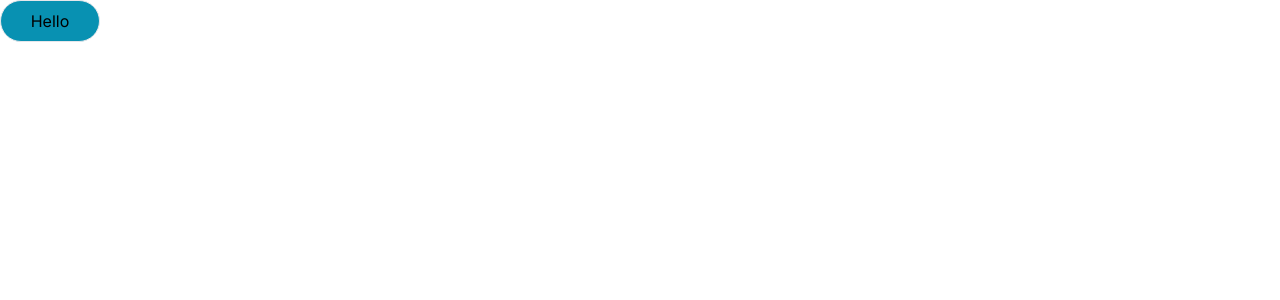
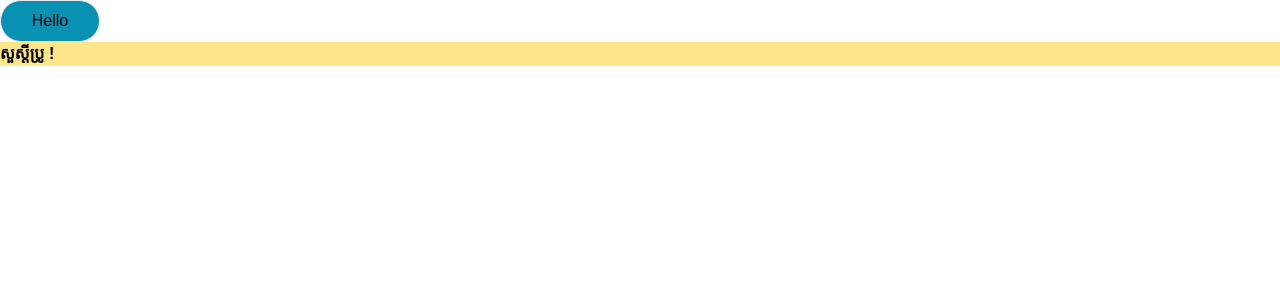
Before and after one commit to thon1525/KruApp-project, a Next.js app in the folder kru-app/: page / in a window 1280 px wide. Shown: the top 300 px of the page. Built offline with nearby package versions, Linux system fonts and the light colour scheme.

Commit message:
add this homepage

```diff
--- a/kru-app/src/app/globals.css
+++ b/kru-app/src/app/globals.css
@@ -1,3 +1,7 @@
 @tailwind base;
 @tailwind components;
 @tailwind utilities;
+
+*{
+    font-family: 'Poppins', sans-serif;
+}
--- a/kru-app/src/app/page.tsx
+++ b/kru-app/src/app/page.tsx
@@ -1,5 +1,5 @@
 
-import { Button } from "@/components";
+import { Button, Typography } from "@/components";
 import React from "react";
 const Homepage = () => {
   const handleClick = () => {
@@ -15,6 +15,14 @@ const Homepage = () => {
       >
         Hello
       </Button>
+      <Typography
+        align="justify"
+        variant="bold"
+        fontSize="xl"
+        className="bg-amber-200"
+      >
+        សួស្ដីប្រូ !
+      </Typography>
     </div>
   );
 };
--- a/kru-app/src/components/atoms/index.ts
+++ b/kru-app/src/components/atoms/index.ts
@@ -1 +1,2 @@
 export * from "./button"
+export * from "./typography"
--- /dev/null
+++ b/kru-app/src/components/atoms/typography/index.tsx
@@ -0,0 +1,2 @@
+import { Typography } from "./typography";
+export { Typography };
--- /dev/null
+++ b/kru-app/src/components/atoms/typography/typography.tsx
@@ -0,0 +1,73 @@
+import React, { ReactNode } from "react";
+
+interface TypographyProps {
+  children: ReactNode;
+  className?: string;
+  align?: "left" | "center" | "right" | "justify";
+  fontSize?: "base" | "sm" | "md" | "lg" | "xl";
+  variant?: "normal" | "semibold" | "bold";
+}
+
+const Typography: React.FC<TypographyProps> = ({
+  children,
+  className,
+  align = "center",
+  fontSize = "base",
+  variant = "normal",
+}) => {
+  const typographyAlign = (align: string) => {
+    switch (align) {
+      case "left":
+        return "text-left";
+      case "center":
+        return "text-center";
+      case "right":
+        return "text-right";
+      case "justify":
+        return "text-justify";
+      default:
+        "text-center";
+    }
+  };
+
+  const typographyFontSize = (fontSize: string) => {
+    switch (fontSize) {
+      case "base":
+        return "text-base";
+      case "sm":
+        return "text-sm";
+      case "md":
+        return "text-md";
+      case "lg":
+        return "text-lg";
+      default:
+        return "text-base";
+    }
+  };
+  const typographyVariant = (variant: string) => {
+    switch (variant) {
+      case "normal":
+        return "font-normal";
+      case "bold":
+        return "font-bold";
+      case "semibold":
+        return "font-semibold";
+      default:
+        return "font-normal";
+    }
+  };
+
+  const typographyAlignStyles = typographyAlign(align);
+  const typographyFontSizeStyles = typographyFontSize(fontSize);
+  const typographyVariantStyles = typographyVariant(variant);
+
+  return (
+    <p
+      className={`${typographyVariantStyles} ${typographyFontSizeStyles} ${typographyAlignStyles} ${className}`}
+    >
+      {children}
+    </p>
+  );
+};
+
+export { Typography };
```
